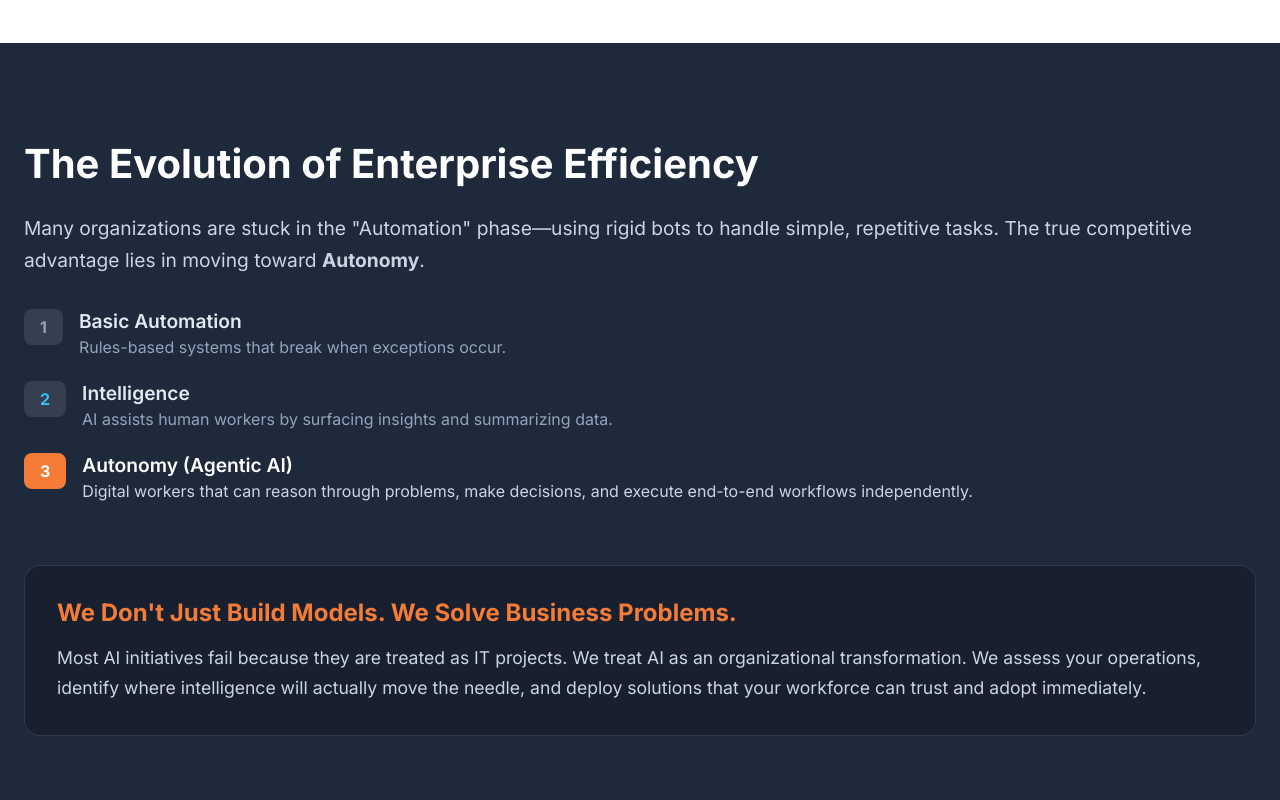
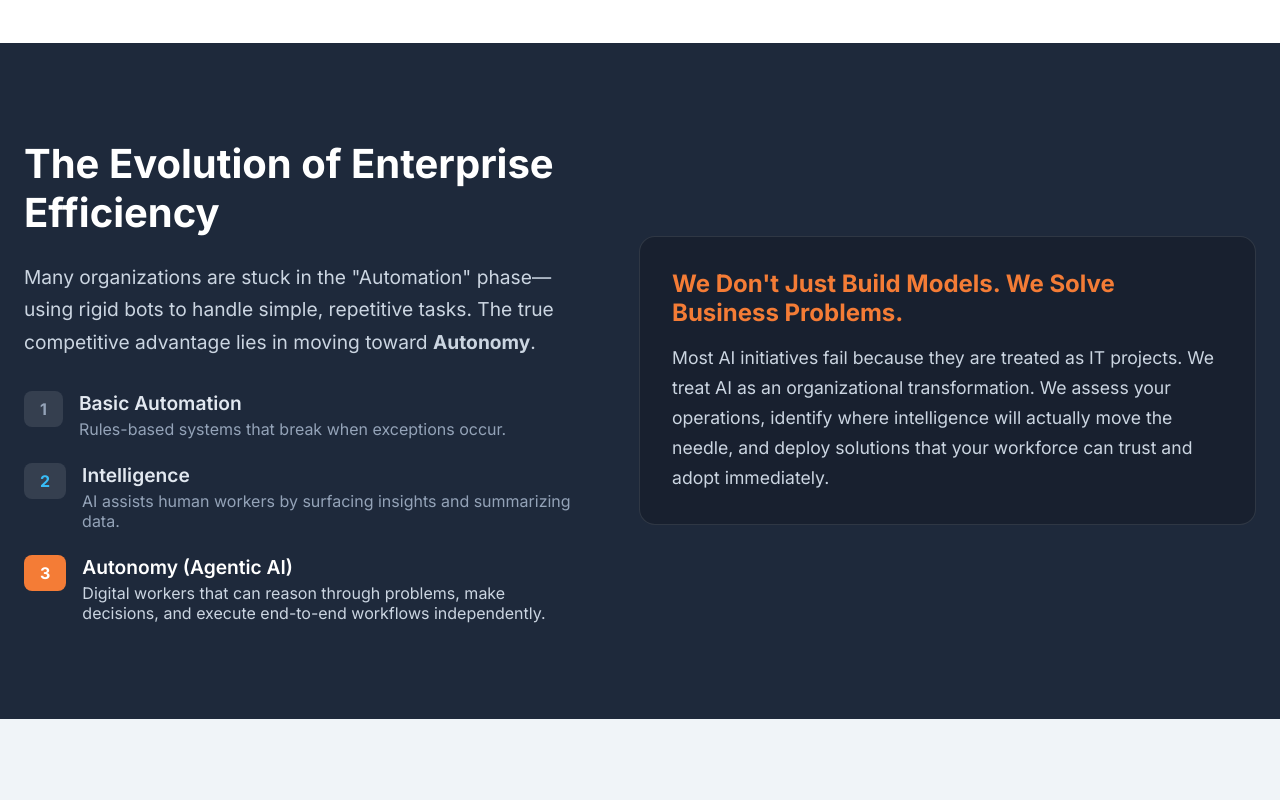
Before and after one commit to Quantum-Labs-Hadron-GBS/main-website, a Next.js app: page /ai in a window 1280 px wide. Shown: the part 1180-1980 px from the top of the page. Built offline with nearby package versions, Linux system fonts and the light colour scheme.

Commit message:
fix: remove invalid inline style media query causing TypeScript build error

```diff
--- a/src/app/ai/page.tsx
+++ b/src/app/ai/page.tsx
@@ -125,7 +125,7 @@ export default function AIHubPage() {
         {/* THE JOURNEY TO AUTONOMY */}
         <section style={{ padding: '6rem 0', backgroundColor: '#1e293b', color: '#ffffff' }}>
           <div className={styles.container}>
-            <div style={{ display: 'flex', flexDirection: 'column', md: { flexDirection: 'row' }, gap: '4rem', alignItems: 'center' }}>
+            <div style={{ display: 'flex', flexDirection: 'row', flexWrap: 'wrap', gap: '4rem', alignItems: 'center' }}>
               <div style={{ flex: 1 }}>
                 <h2 style={{ fontSize: '2.5rem', fontWeight: 700, marginBottom: '1.5rem', color: '#ffffff' }}>
                   The Evolution of Enterprise Efficiency
```
